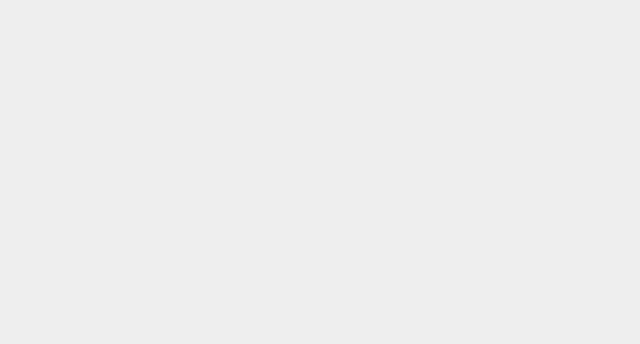
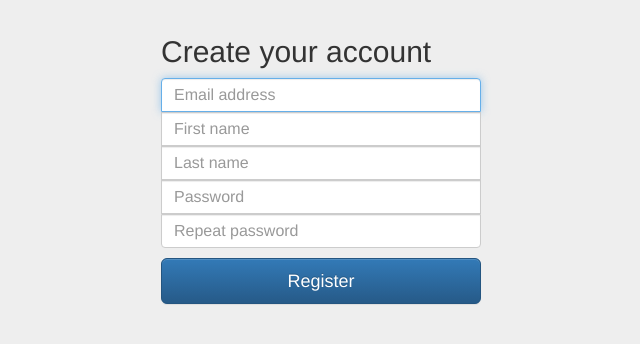
Before and after one commit to joker-ace/internships-reviews, a Django app: page /students/registration/ in a window 1280 px wide. Before the commit the part shown is empty. Shown: the top 344 px of the page, without its empty margins (319-959 px from the left). Run offline with Django 3.2, Linux system fonts and the light colour scheme; some libraries are stand-ins or nearby versions.

Commit message:
Added back-end form

```diff
--- a/src/static/css/common.css
+++ b/src/static/css/common.css
@@ -1,14 +1,8 @@
 html, body {
     padding: 0;
     margin: 0;
-}
-
-header, footer {
-
-}
-
-html {
     background-color: #eee;
+    font-size: 14px;
 }
 
 header {
@@ -22,3 +16,28 @@ footer {
 main {
 
 }
+
+.form-registration {
+    max-width: 350px;
+    padding: 15px;
+    margin: 0 auto;
+}
+
+.form-registration input {
+    font-size: 16px;
+}
+
+.floated-top-input {
+    border-bottom-right-radius: 0;
+    border-bottom-left-radius: 0;
+}
+
+.floated-middle-input {
+    border-radius: 0;
+}
+
+.floated-bottom-input {
+    margin-bottom: 10px;
+    border-top-left-radius: 0;
+    border-top-right-radius: 0;
+}
--- a/src/static/js/common.js
+++ /dev/null
@@ -1,3 +0,0 @@
-/**
- * Created by joker on 25.06.15.
- */
--- /dev/null
+++ b/src/students/forms/__init__.py
@@ -0,0 +1 @@
+__author__ = 'joker'
--- /dev/null
+++ b/src/students/forms/registration_form.py
@@ -0,0 +1,13 @@
+# -*- coding: utf-8 -*-
+from django import forms
+from django.core import validators
+
+class RegistrationForm(forms.Form):
+    email = forms.EmailField(
+        required=True,
+        validators=[validators.EmailValidator]
+    )
+    first_name = forms.CharField(required=True)
+    last_name = forms.CharField(required=True)
+    password = forms.CharField(required=True)
+    repeat_password = forms.CharField(required=True)
--- a/src/students/views/registration_view.py
+++ b/src/students/views/registration_view.py
@@ -2,9 +2,20 @@
 from django.views.generic import View
 from django.shortcuts import render
 
+from students.forms.registration_form import RegistrationForm
+
 
 class RegistrationView(View):
     template_name = 'students/registration.html'
+    form = RegistrationForm
 
     def get(self, request):
-        return render(request, self.template_name)
+        context = {'form': self.form()}
+        return render(request, self.template_name, context)
+
+    def post(self, request):
+        form = self.form(request.POST)
+        if form.is_valid():
+            print 'valid'
+        context = {'form': form}
+        return render(request, self.template_name, context)
--- a/src/templates/students/registration.html
+++ b/src/templates/students/registration.html
@@ -1,3 +1,23 @@
 {% extends 'base.html' %}
 
 {% block title %}Registration{% endblock %}
+
+{% block content %}
+    <div>
+        <form class="form-registration" action="" method="post">
+            {% csrf_token %}
+            <h2>Create your account</h2>
+            <label for="email" class="sr-only">Email address</label>
+            <input type="email" value="{{ form.email.value|default_if_none:'' }}" name="email" id="email" class="form-control floated-top-input" placeholder="Email address" required autofocus autocomplete="off" />
+            <label for="first_name" class="sr-only">First Name</label>
+            <input type="text" value="{{ form.first_name.value|default_if_none:'' }}" name="first_name" id="first_name" class="form-control floated-middle-input" placeholder="First name" required autocomplete="off" />
+            <label for="last_name" class="sr-only">Last Name</label>
+            <input type="text" value="{{ form.last_name.value|default_if_none:'' }}" name="last_name" id="last_name" class="form-control floated-middle-input" placeholder="Last name" required autocomplete="off" />
+            <label for="password" class="sr-only">Password</label>
+            <input type="password" value="{{ form.password.value|default_if_none:'' }}" name="password" id="password" class="form-control floated-middle-input" placeholder="Password" required autocomplete="off" />
+            <label for="repeat_password" class="sr-only">Repeat password</label>
+            <input type="password" value="{{ form.repeat_password.value|default_if_none:'' }}" name="repeat_password" id="repeat_password" class="form-control floated-bottom-input" placeholder="Repeat password" required autocomplete="off" />
+            <button class="btn btn-lg btn-primary btn-block" type="submit">Register</button>
+        </form>
+    </div>
+{% endblock %}
```
